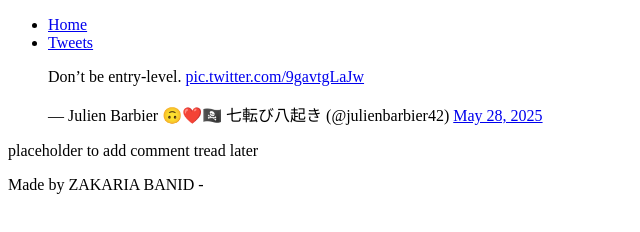
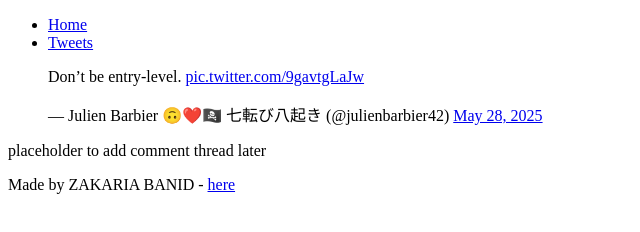
Before and after one commit to banidzakaria101/My_First_Portfolio, a plain HTML site: page html_basic/tweets.html in a window 1280 px wide. Shown: the full height of the page, 0-640 px from the left. Drawn offline with Linux system fonts and the light colour scheme.

Commit message:
correct the error

```diff
--- a/html_basic/tweets.html
+++ b/html_basic/tweets.html
@@ -27,12 +27,12 @@
         </article>
 
         <aside>
-            <p>placeholder to add comment tread later</p>
+            <p>placeholder to add comment thread later</p>
         </aside>
     </main>
 
     <footer>
-        <p>Made by ZAKARIA BANID - <a href="https://www.linkedin.com/in/zakaria-banid-3052bb204/"></a></p>
+        <p>Made by ZAKARIA BANID - <a href="https://www.linkedin.com/in/zakaria-banid-3052bb204/" target="_blank">here</a></p>
     </footer>
 
 
```
Also changed, not shown: html_basic/index.html (+2 -3 lines).
